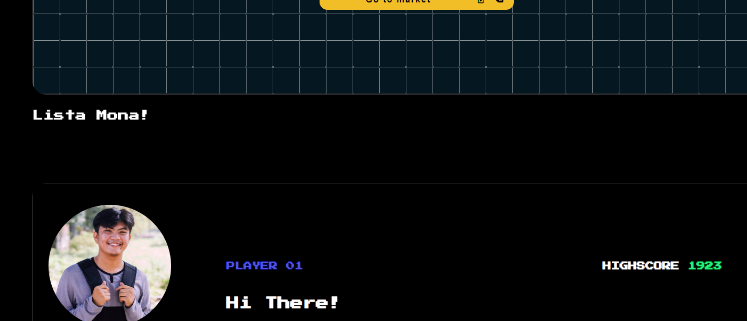
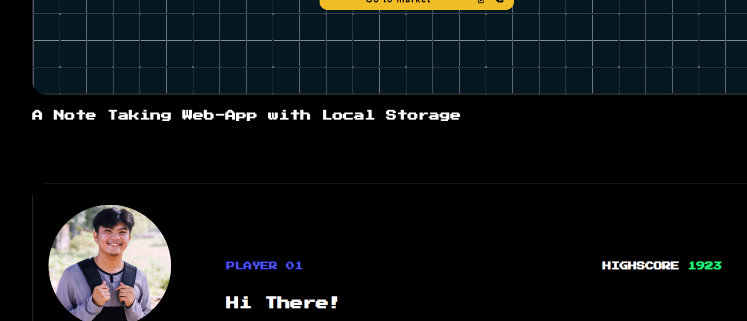
Before and after one commit to joshuayumul19/Portoflio, a plain HTML site: page index.html in a window 1280 px wide. Shown: the part 6101-6422 px from the top of the page, 319-1066 px from the left. Drawn offline with Linux system fonts and the light colour scheme.

Commit message:
changing the title of Lista mona project

```diff
--- a/index.html
+++ b/index.html
@@ -182,8 +182,8 @@
 					<div class="detail_container">
 						<h6>TinDog [A project in Angela Yu's Course]</h6>
 						<div>
-							<a href="https://github.com/joshuayumul19/TinDog-code-along-with-angela-yu"
-								target="_blank"><i class="fa-brands fa-github link_icons"></i></a>
+							<a href="https://github.com/joshuayumul19/TinDog-code-along-with-angela-yu" target="_blank"><i
+									class="fa-brands fa-github link_icons"></i></a>
 							<a href="https://joshuayumul19.github.io/TinDog-code-along-with-angela-yu/" target="_blank">
 								<i class="fa-solid fa-arrow-up-right-from-square link_icons"></i></a>
 						</div>
@@ -206,17 +206,17 @@
 					<div class="detail_container">
 						<h6>Drum Kit [A project in Angela Yu's Course]</h6>
 						<div>
-							<a href="https://github.com/joshuayumul19/Drum-Kit-code-along-with-angela-yu"
-								target="_blank"><i class="fa-brands fa-github link_icons"></i></a>
-							<a href="https://joshuayumul19.github.io/Drum-Kit-code-along-with-angela-yu/"
-								target="_blank"> <i class="fa-solid fa-arrow-up-right-from-square link_icons"></i></a>
+							<a href="https://github.com/joshuayumul19/Drum-Kit-code-along-with-angela-yu" target="_blank"><i
+									class="fa-brands fa-github link_icons"></i></a>
+							<a href="https://joshuayumul19.github.io/Drum-Kit-code-along-with-angela-yu/" target="_blank"> <i
+									class="fa-solid fa-arrow-up-right-from-square link_icons"></i></a>
 						</div>
 					</div>
 				</div>
 				<div class="project_card">
 					<img src="images/lista_mona.PNG" alt="lista_mona">
 					<div class="detail_container">
-						<h6>Lista Mona!</h6>
+						<h6>A Note Taking Web-App with Local Storage</h6>
 						<div>
 							<a href="https://github.com/joshuayumul19/Lista-Mona" target="_blank"><i
 									class="fa-brands fa-github link_icons"></i></a>
```
